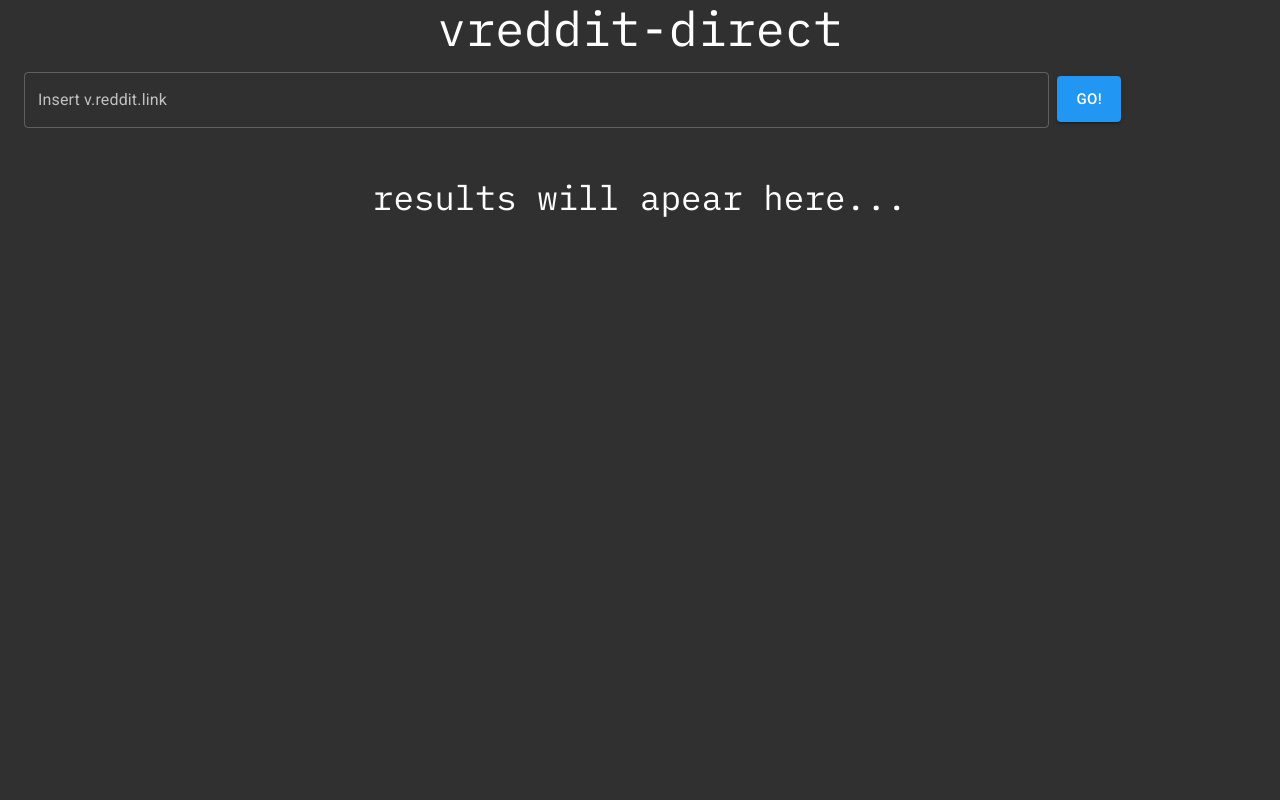
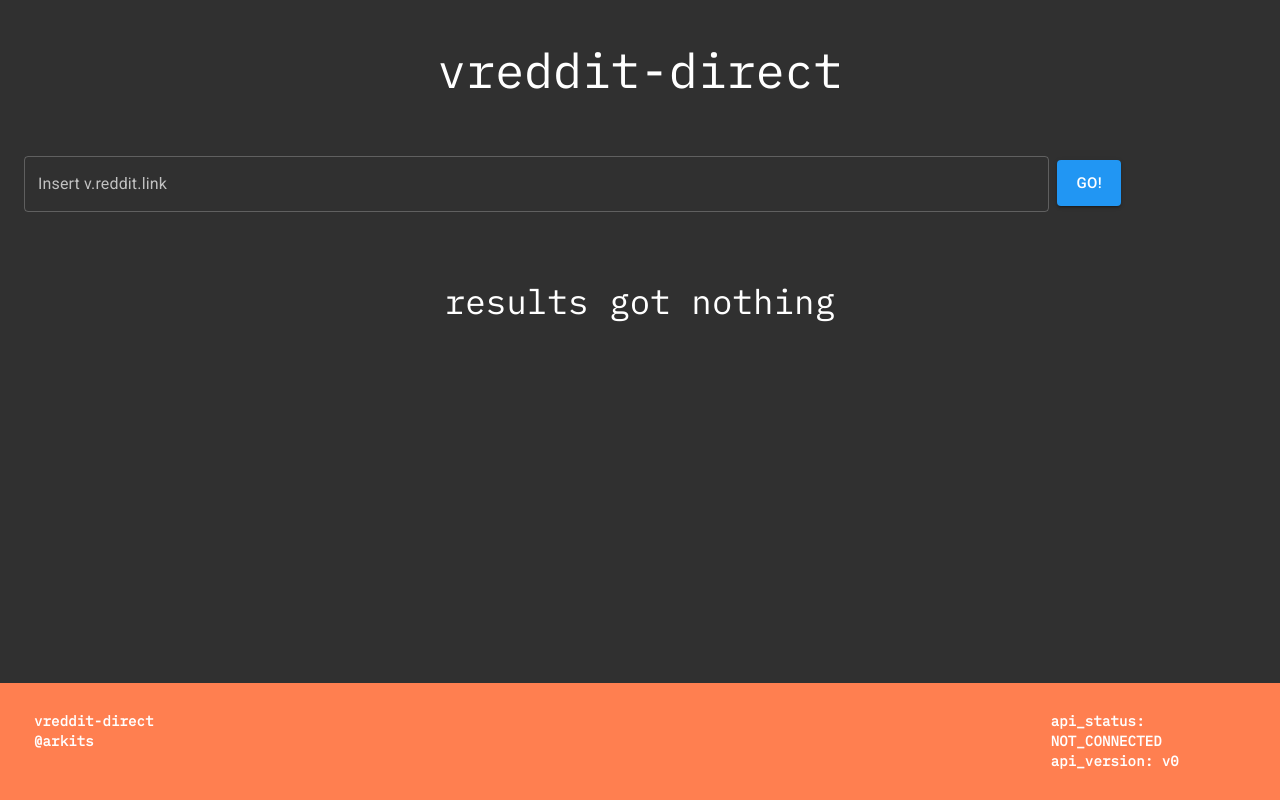
Before and after one commit to arkits/vreddit-direct, a React (Create React App) app: page / in a window 1280 px wide. Built offline with nearby package versions, Linux system fonts and the light colour scheme; no server answers.

Commit message:
initial connection to api
added footer which calls api status and posts renders it

```diff
--- a/src/App.css
+++ b/src/App.css
@@ -1 +1,17 @@
-@import url('https://fonts.googleapis.com/css?family=IBM+Plex+Mono');
+@import url("https://fonts.googleapis.com/css?family=IBM+Plex+Mono");
+
+.Footer {
+  background-color: coral;
+  padding: 10px;
+  position: absolute;
+  bottom: 0;
+  width: 100%;
+}
+
+.Header {
+  padding: 3em;
+}
+
+h3, h4{
+  font-family: 'IBM Plex Mono';
+}
--- a/src/App.js
+++ b/src/App.js
@@ -1,14 +1,16 @@
 import React, { Component } from 'react';
-import {
-  MuiThemeProvider,
-  createMuiTheme
-} from "@material-ui/core/styles";
+import { MuiThemeProvider, createMuiTheme } from "@material-ui/core/styles";
 import CssBaseline from '@material-ui/core/CssBaseline';
 import Container from '@material-ui/core/Container';
+
 import './App.css';
+
+import 'axios';
+
 import Header from './components/Header/Header';
 import Form from './components/Form/Form';
 import ResultCard from './components/ResultCard/ResultCard';
+import Footer from './components/Footer/Footer';
 
 const theme = createMuiTheme({
   palette: {
@@ -16,46 +18,79 @@
   }
 });
 
+const axios = require('axios');
+
 class App extends Component {
 
   constructor(props) {
     super(props);
     this.state = {
-      form_link: "placeholder"
+      form_link: "placeholder",
+      results: "placeholder",
+      api_status: "NOT_CONNECTED",
+      api_version: "v0",
     };
   }
 
-  letsGo = (days) => {
-    console.log("Go was clicked!");
+  setFormLink = (link) => {
+    console.log("setFormLink was called");
+
     this.setState({
-      form_link: days
+      results: link
     })
-    console.log(days);
-}
+  }
+
+  componentDidMount() {
+
+    axios.get("https://vreddit-direct-api.herokuapp.com").then(response => {
+      this.setState({
+        api_status : response.data.status,
+        api_version : response.data.version
+      });
+    });
+  }
 
   render() {
     return (
       <div className="App">
         <MuiThemeProvider theme={theme}>
           <CssBaseline />
+
+          <main>
           <Container>
             <Header />
             <Form
               form_link={this.state.form_link}
-              letsGo={this.letsGo}
+              setFormLink={this.setFormLink}
             />
 
             <br />
             <br />
 
             <Container maxWidth="sm">
+
+              <br />
+
               <ResultCard
-                form_link={this.state.form_link}
+                results={this.state.results}
               />
+
             </Container>
 
+            <br /><br />
+
           </Container>
+          </main>
+
+          <footer>
+            <Footer
+              api_status={this.state.api_status}
+              api_version={this.state.api_version}
+            />
+          </footer>
+
         </MuiThemeProvider>
+
       </div>
     );
   }
--- /dev/null
+++ b/src/components/Footer/Footer.js
@@ -0,0 +1,41 @@
+import React, { Component } from 'react';
+import Grid from "@material-ui/core/Grid";
+import Container from '@material-ui/core/Container';
+
+class Footer extends Component {
+
+    constructor(props) {
+        super(props);
+        this.state = {
+            api_status: "",
+            api_version: ""
+        };
+    }
+
+    render() {
+        return (
+            <div className="Footer">
+                <Container>
+                <Grid container spacing={1}>
+                    <Grid item xs={10}>
+                        <h4>
+                            vreddit-direct <br />
+                            @arkits
+                        </h4>
+                    </Grid>
+                    <Grid item xs={2}>
+                        <h4>
+                        api_status: {this.props.api_status} <br />
+                        api_version: {this.props.api_version}
+                        </h4>
+                    </Grid>
+                </Grid>
+                </Container>
+
+
+            </div>
+        );
+    }
+}
+
+export default Footer;
--- a/src/components/Form/Form.js
+++ b/src/components/Form/Form.js
@@ -55,7 +55,7 @@
                             variant="contained"
                             size="large"
                             color="primary"
-                            onClick={this.props.letsGo.bind(this, this.state.user_input)}
+                            onClick={this.props.setFormLink.bind(this, this.state.user_input)}
                         >
                             Go!
                     </ColorButton>
--- a/src/components/ResultCard/ResultCard.js
+++ b/src/components/ResultCard/ResultCard.js
@@ -22,12 +22,12 @@
 
     render() {
 
-        if (this.props.form_link === "placeholder") {
+        if (this.props.results === "placeholder") {
 
             return (
                 <MuiThemeProvider theme={theme}>
                     <center>
-                        <Typography variant="h4">results will apear here...</Typography>
+                        <Typography variant="h4">results got nothing</Typography>
                     </center>
                 </MuiThemeProvider>
             );
@@ -38,10 +38,10 @@
                 <Card className={this.card}>
                     <CardContent>
                         <Typography className={Card.title} color="textSecondary" gutterBottom>
-                            720p
+                            720p - ResultCard
                         </Typography>
                         <Typography variant="h6">
-                            {this.props.form_link}
+                            {this.props.results}
                         </Typography>
                     </CardContent>
                     <CardActions>
```
